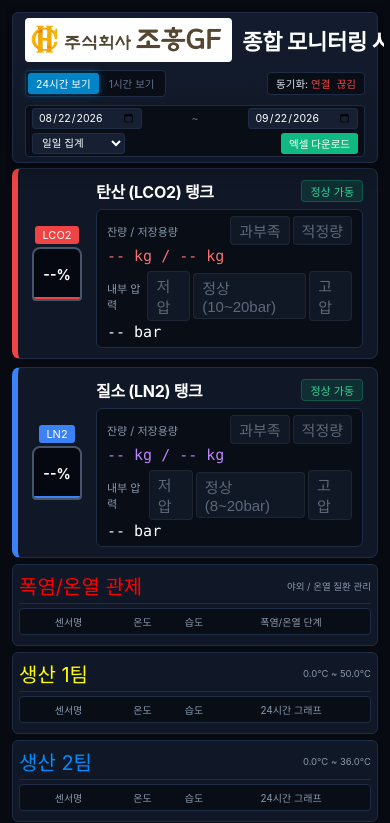
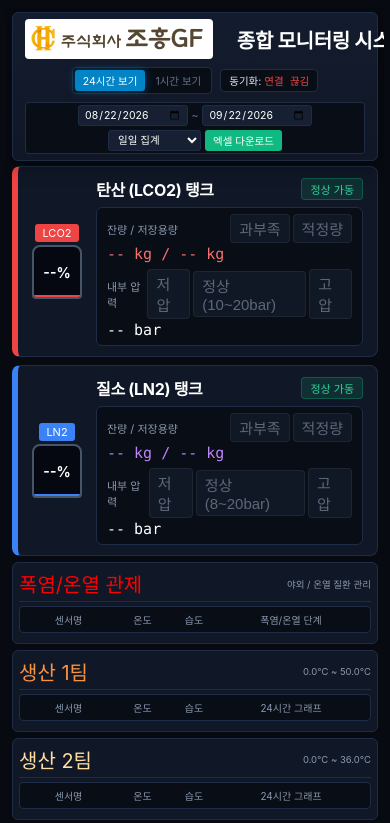
Before and after one commit to gamzatanghulu/temperature-monitoring, a website: page index.html in a window 390 px wide. Shown: the top 823 px of the page. Drawn offline with nearby package versions, Linux system fonts and the light colour scheme; no server answers.

Commit message:
fix: 수정내용 적기

```diff
--- a/css/style.css
+++ b/css/style.css
@@ -24,7 +24,7 @@
   --status-warn: #ef4444;
 }
 
-/* 기본 여백 초기화 및 폰트 지정 */
+/* 여백 초기화 및 폰트 설정 */
 * {
   margin: 0;
   padding: 0;
@@ -42,7 +42,7 @@ html, body {
   overflow: hidden;
 }
 
-/* 대시보드 전체 컨테이너 */
+/* 대시보드 메인 레이아웃 */
 .dashboard {
   width: 100%;
   height: 100%;
@@ -51,15 +51,17 @@ html, body {
   gap: 5px;
 }
 
-/* 상단 메인 헤더 */
+/* 상단 헤더 컨테이너 (겹침 방지 flex-wrap 추가) */
 .header {
-  position: relative; /* 가운데 정렬 위치 기준선 */
+  position: relative;
   background: linear-gradient(180deg, #131c2e 0%, var(--bg-card) 100%);
-  padding: 5px 12px;
+  padding: 6px 12px;
   border-radius: 6px;
   display: flex;
   justify-content: space-between;
   align-items: center;
+  flex-wrap: wrap;
+  gap: 10px;
   border: 1px solid var(--border);
   box-shadow: 0 4px 20px rgba(0, 0, 0, 0.4);
   flex-shrink: 0;
@@ -70,7 +72,7 @@ html, body {
   display: flex;
   align-items: center;
   gap: 10px;
-  z-index: 2; /* 타이틀 뒤로 깔림 방지 */
+  flex-shrink: 0;
 }
 
 /* 로고 프레임 */
@@ -82,35 +84,35 @@ html, body {
   align-items: center;
 }
 
-/* 이미지 로고 및 텍스트 대체 */
-.company-logo { height: 40px; object-fit: contain; }
+/* 로고 이미지 및 대체 텍스트 */
+.company-logo { height: 36px; object-fit: contain; }
 .logo-fallback { background: #1d4ed8; color: #fff; font-size: 10.5px; padding: 2px 5px; border-radius: 3px; }
 
-/* 시스템 타이틀 박스 및 텍스트 (정중앙 중앙 정렬) */
+/* 중앙 시스템 타이틀 박스 (absolute 제거로 겹침 현상 해결) */
 .header-title-box {
-  position: absolute;
-  left: 50%;
-  transform: translateX(-50%);
-  z-index: 1;
-  pointer-events: none; /* 클릭 이벤트 방해 방지 */
+  flex: 1;
+  text-align: center;
+  min-width: 200px;
 }
 
+/* 메인 타이틀 텍스트 */
 .header-title-box h1 {
-  font-size: 30px;
+  font-size: 24px;
   color: #ffffff;
   letter-spacing: -0.3px;
   white-space: nowrap;
 }
 
-/* 우측 상태 설정 패널 */
+/* 우측 컨트롤 및 상태 패널 */
 .status-panel {
   display: flex;
   align-items: center;
   gap: 8px;
-  z-index: 2; /* 타이틀 뒤로 깔림 방지 */
+  flex-wrap: wrap;
+  flex-shrink: 0;
 }
 
-/* 조회 범위 토글 버튼 그룹 */
+/* 조회 범위 버튼 그룹 */
 .range-toggle-group {
   display: flex;
   background: #090d16;
@@ -131,14 +133,14 @@ html, body {
   cursor: pointer;
 }
 
-/* 범위 활성화 상태 버튼 */
+/* 범위 버튼 활성화 상태 */
 .btn-range.active {
   background: #0284c7;
   color: #ffffff;
   box-shadow: 0 0 8px rgba(2, 132, 199, 0.5);
 }
 
-/* 실시간 동기화 시간 뱃지 */
+/* 동기화 시간 뱃지 */
 .update-badge {
   font-size: 10.5px;
   background: #090d16;
@@ -146,6 +148,7 @@ html, body {
   padding: 3px 8px;
   border-radius: 4px;
   border: 1px solid var(--border);
+  white-space: nowrap;
 }
 .update-badge span { color: var(--color-ref); font-family: 'Consolas', monospace; }
 
@@ -160,7 +163,7 @@ html, body {
   border: 1px solid var(--border);
 }
 
-/* 엑셀 폼 선택 요소 */
+/* 엑셀 입력 요소 스타일 */
 .excel-control-box input, .excel-control-box select {
   padding: 2px 5px;
   font-size: 10.5px;
@@ -171,7 +174,7 @@ html, body {
   outline: none;
 }
 
-/* 날짜 구분 물결표시 */
+/* 날짜 구분 물결 기호 */
 .date-sep { color: #64748b; font-size: 10.5px; }
 
 /* 엑셀 생성 버튼 */
@@ -183,9 +186,10 @@ html, body {
   border-radius: 3px;
   cursor: pointer;
   font-size: 10.5px;
+  white-space: nowrap;
 }
 
-/* 경고음 해제 버튼 */
+/* 알람 해제 버튼 */
 .btn-stop-alarm {
   display: none;
   background: #dc2626;
@@ -198,13 +202,13 @@ html, body {
   animation: pulse-btn 0.8s infinite alternate;
 }
 
-/* 경고 버튼 펄스 효과 */
+/* 알람 버튼 애니메이션 */
 @keyframes pulse-btn {
   from { transform: scale(1); }
   to { transform: scale(1.04); }
 }
 
-/* 긴급 상단 팝업 띠 */
+/* 알림 배너 */
 .alert-banner {
   display: none;
   background: #7f1d1d;
@@ -220,7 +224,7 @@ html, body {
 .alert-banner.active { display: flex; }
 .btn-close-alert { background: none; border: none; color: inherit; cursor: pointer; font-size: 10.5px; }
 
-/* 3열 레이아웃 메인 그리드 */
+/* 메인 3열 그리드 레이아웃 */
 .main-grid {
   display: grid;
   grid-template-columns: repeat(3, 1fr);
@@ -229,7 +233,7 @@ html, body {
   min-height: 0;
 }
 
-/* 세로 정렬 컬럼 */
+/* 세로 그리드 컬럼 */
 .column {
   display: flex;
   flex-direction: column;
@@ -238,7 +242,7 @@ html, body {
   min-height: 0;
 }
 
-/* 고압 가스 전체 컨테이너 */
+/* 고압 가스 위젯 섹션 */
 .gas-section {
   display: flex;
   flex-direction: column;
@@ -246,7 +250,7 @@ html, body {
   flex-shrink: 0;
 }
 
-/* 고압 가스 위젯 카드 */
+/* 고압 가스 카드 */
 .gas-card-compact {
   background: var(--bg-card);
   border: 1px solid var(--border);
@@ -257,11 +261,11 @@ html, body {
   gap: 14px;
 }
 
-/* 탄산 및 질소 왼쪽 강조선 */
+/* 가스 종류별 포인트 테두리 */
 .gas-card-compact.lco2 { border-left: 6px solid #ef4444; }
 .gas-card-compact.ln2 { border-left: 6px solid #3b82f6; }
 
-/* 가스 탱크 수위 프레임 */
+/* 가스 탱크 수위 레이아웃 */
 .gas-tank-visual {
   display: flex;
   flex-direction: column;
@@ -280,7 +284,7 @@ html, body {
 }
 .tank-cap.ln2-cap { background: #3b82f6; }
 
-/* 탱크 그래픽 외곽 */
+/* 탱크 외곽 그래픽 */
 .tank-body {
   width: 50px;
   height: 54px;
@@ -294,24 +298,24 @@ html, body {
   justify-content: center;
 }
 
-/* 탱크 잔량 게이지 */
+/* 탱크 수위 내부 차오름 */
 .tank-fill { position: absolute; bottom: 0; left: 0; right: 0; }
 .lco2-fill { background: rgba(239, 68, 68, 0.4); border-top: 2px solid #ef4444; }
 .ln2-fill { background: rgba(59, 130, 246, 0.4); border-top: 2px solid #3b82f6; }
 
-/* 탱크 백분율 표기 */
+/* 탱크 잔량 퍼센트 텍스트 */
 .tank-percent { position: relative; z-index: 2; font-size: 14px; color: #ffffff; font-weight: bold; }
 
-/* 가스 상세 정보 데이터 라인 */
+/* 가스 상세 수치 영역 */
 .gas-details { display: flex; flex-direction: column; gap: 6px; flex: 1; }
 
-/* 가스 헤더 상단 라인 */
+/* 가스 카드 타이틀 라인 */
 .gas-title-line { display: flex; align-items: center; justify-content: space-between; }
 
-/* 가스명 폰트 */
+/* 가스 이름 */
 .gas-name { font-size: 16px; color: #ffffff; letter-spacing: -0.3px; font-weight: bold; }
 
-/* 정상 작동 상태 표시 */
+/* 가스 작동 상태 뱃지 */
 .gas-status-badge.ok {
   background: rgba(16, 185, 129, 0.15);
   color: #34d399;
@@ -329,7 +333,7 @@ html, body {
   border-radius: 4px;
 }
 
-/* 수치 수집 표 그리드 (가스 잔량 / 압력) */
+/* 가스 데이터 박스 Grid */
 .gas-data-grid {
   display: flex;
   flex-direction: column;
@@ -340,27 +344,27 @@ html, body {
   border: 1px solid var(--border);
 }
 
-/* 수치 데이터 항목 정의 */
+/* 가스 데이터 단일 항목 */
 .gas-data-item { display: flex; flex-direction: column; gap: 2px; }
 
-/* 수치 항목 헤더 Flex (라벨 + 상태 태그) */
+/* 가스 데이터 헤더 */
 .gas-data-header-flex {
   display: flex;
   align-items: center;
   justify-content: space-between;
 }
 
-/* 수치 라벨 */
+/* 가스 수치 라벨 */
 .gas-data-label { font-size: 11px; color: var(--text-secondary); }
 
-/* 동적 태그 그룹 컨테이너 */
+/* 가스 상태 태그 그룹 */
 .gas-tag-group {
   display: flex;
   align-items: center;
   gap: 3px;
 }
 
-/* 가스 상태 개별 태그 디자인 */
+/* 개별 가스 상태 태그 */
 .gas-tag {
   font-size: 15px;
   padding: 3px 8px;
@@ -369,7 +373,7 @@ html, body {
   transition: all 0.2s ease;
 }
 
-/* 태그 꺼짐 (비활성화 상태) */
+/* 태그 비활성화 상태 */
 .gas-tag.off {
   background: #162032;
   color: #94a3b8;
@@ -377,7 +381,7 @@ html, body {
   opacity: 0.6;
 }
 
-/* 태그 활성화: 정상 / 적정량 (초록) */
+/* 태그 정상 활성화 */
 .gas-tag.active-ok {
   background: rgba(16, 185, 129, 0.2);
   color: #34d399;
@@ -385,7 +389,7 @@ html, body {
   box-shadow: 0 0 6px rgba(16, 185, 129, 0.3);
 }
 
-/* 태그 활성화: 주의 / 과부족 / 저압 (주황/파랑) */
+/* 태그 주의 활성화 */
 .gas-tag.active-warn {
   background: rgba(245, 158, 11, 0.2);
   color: #fbbf24;
@@ -393,7 +397,7 @@ html, body {
   box-shadow: 0 0 6px rgba(245, 158, 11, 0.3);
 }
 
-/* 태그 활성화: 고압 / 위험 (빨강) */
+/* 태그 위험 활성화 */
 .gas-tag.active-danger {
   background: rgba(239, 68, 68, 0.25);
   color: #f87171;
@@ -401,7 +405,7 @@ html, body {
   box-shadow: 0 0 6px rgba(239, 68, 68, 0.4);
 }
 
-/* 숫자로 표기되는 값 */
+/* 가스 수치 표시 텍스트 */
 .gas-data-value {
   font-size: 15px;
   font-family: 'Consolas', monospace;
@@ -410,13 +414,11 @@ html, body {
   gap: 6px;
 }
 
-/* 하이라이트 텍스트 컬러 */
+/* 중요 수치 강조 컬러 */
 .highlight-red { color: #f87171; }
 .highlight-purple { color: #c084fc; }
 
-/* ========================================================= */
-/* 폭염 5단계 레벨 바 전용 CSS (그래프 대체 영역)             */
-/* ========================================================= */
+/* 폭염 레벨바 컨테이너 */
 .heat-tile-level-bar {
   display: grid;
   grid-template-columns: repeat(5, 1fr);
@@ -426,6 +428,7 @@ html, body {
   align-items: center;
 }
 
+/* 폭염 단계별 타일 */
 .tile-step {
   display: flex;
   flex-direction: column;
@@ -436,26 +439,28 @@ html, body {
   font-size: 8.5px;
   line-height: 1.1;
   text-align: center;
-  border: 1px solid rgba(255, 255, 255, 0.1); /* 테두리도 조금 더 선명하게 조정 */
+  border: 1px solid rgba(255, 255, 255, 0.1);
   background: #090e17;
-  color: #94a3b8; /* 글자색도 약간 밝은 톤으로 변경 (#475569 -> #94a3b8) */
-  opacity: 0.6; /* 비활성화 상태 밝기 올림 */
-  filter: grayscale(40%); /* 회색조를 줄여 은은하게 형태가 보이도록 설정 */
+  color: #94a3b8;
+  opacity: 0.6;
+  filter: grayscale(40%);
   transition: all 0.3s ease;
 }
 
+/* 레벨 수치 범위 */
 .tile-step .step-range {
   font-size: 10px;
   font-weight: bold;
   font-family: 'Consolas', monospace;
 }
 
+/* 레벨 라벨 */
 .tile-step .step-label {
   font-size: 10.5px;
   margin-top: 1px;
 }
 
-/* [활성화(active) 조건에 맞는 단계를 불 들어오게 설정] */
+/* 레벨 타일 활성화 */
 .tile-step.active {
   opacity: 1 !important;
   filter: grayscale(0%) !important;
@@ -463,14 +468,14 @@ html, body {
   box-shadow: 0 0 8px rgba(0, 0, 0, 0.5);
 }
 
-/* 각 단계별 커스텀 활성화 컬러 지정 */
+/* 폭염 단계별 컬러 지정 */
 .tile-step.step-normal.active { background: rgba(16, 185, 129, 0.25); color: #34d399; border-color: #10b981; box-shadow: 0 0 8px rgba(16, 185, 129, 0.4); }
 .tile-step.step-interest.active { background: rgba(59, 130, 246, 0.25); color: #60a5fa; border-color: #3b82f6; box-shadow: 0 0 8px rgba(59, 130, 246, 0.4); }
 .tile-step.step-caution.active { background: rgba(245, 158, 11, 0.25); color: #fbbf24; border-color: #f59e0b; box-shadow: 0 0 8px rgba(245, 158, 11, 0.4); }
 .tile-step.step-warn.active { background: rgba(249, 115, 22, 0.25); color: #fb923c; border-color: #f97316; box-shadow: 0 0 8px rgba(249, 115, 22, 0.4); }
 .tile-step.step-danger.active { background: rgba(239, 68, 68, 0.3); color: #f87171; border-color: #ef4444; box-shadow: 0 0 8px rgba(239, 68, 68, 0.5); }
 
-/* 공통 관제 패널 박스 */
+/* 일반 관제 패널 박스 */
 .category-panel {
   background: var(--bg-card);
   border: 1px solid var(--border);
@@ -483,7 +488,7 @@ html, body {
   min-height: 0;
 }
 
-/* 카테고리 패널 헤더 */
+/* 패널 상단 헤더 */
 .panel-header {
   display: flex;
   justify-content: space-between;
@@ -493,10 +498,10 @@ html, body {
   flex-shrink: 0;
 }
 
-/* 패널 제목 스타일 */
+/* 패널 제목 */
 .panel-title { font-size: 20px; display: flex; align-items: center; gap: 4px; color: #ffffff; }
 
-/* 권장범위 우측 텍스트 */
+/* 권장 범위 정보 텍스트 */
 .range-header-text { font-size: 9.5px; color: var(--text-secondary); }
 
 /* 표 컬럼 서식 헤더 */
@@ -525,7 +530,7 @@ html, body {
   overflow-y: auto;
 }
 
-/* 실시간 센서 타일 단일 박스 */
+/* 센서 개별 타일 박스 */
 .sensor-tile {
   display: grid;
   grid-template-columns: 100px 70px 50px 1fr;
@@ -541,16 +546,16 @@ html, body {
   transition: background 0.2s;
 }
 
-/* 타일 마우스 호버 배경 */
+/* 센서 타일 마우스 호버 */
 .sensor-tile:hover { background: var(--bg-card-hover); }
 
-/* 센서 상태 경고 타일 배경 */
+/* 경고 상태 센서 타일 배경 */
 .sensor-tile.status-warn {
   border-left-color: var(--status-warn);
   background-color: #240a0c;
 }
 
-/* 센서 세부 정보 컨테이너 */
+/* 센서 세부정보 래퍼 */
 .tile-info {
   display: flex;
   flex-direction: column;
@@ -558,7 +563,7 @@ html, body {
   gap: 1px;
 }
 
-/* 센서 설치 구역명 */
+/* 센서 위치 구역명 */
 .tile-zone {
   font-size: 10px;
   color: var(--text-secondary);
@@ -567,7 +572,7 @@ html, body {
   text-overflow: ellipsis;
 }
 
-/* 센서 표시 이름 */
+/* 센서 명칭 */
 .tile-name {
   font-size: 18px;
   color: #ffffff;
@@ -577,7 +582,7 @@ html, body {
   letter-spacing: -0.3px;
 }
 
-/* 온도 수치 래퍼 */
+/* 온도 수치 표시 그룹 */
 .tile-temp-group {
   display: flex;
   flex-direction: column;
@@ -604,7 +609,7 @@ html, body {
   color: #94a3b8;
 }
 
-/* 체감 온도 서식 */
+/* 체감 온도 표시 */
 .tile-feels {
   font-size: 9.5px;
   color: #f87171;
@@ -619,7 +624,7 @@ html, body {
   text-align: center;
 }
 
-/* 미니 그래프 프레임 */
+/* 미니 차트 컨테이너 */
 .minichart-wrapper {
   width: 100%;
   height: 100%;
@@ -634,12 +639,13 @@ html, body {
   align-items: center;
 }
 
+/* 미니 차트 Canvas */
 .minichart-wrapper canvas { width: 100% !important; height: 100% !important; }
 
-/* 엑셀 확인 모달 오버레이 */
+/* 모달 백드롭 오버레이 */
 .modal-backdrop { display: none; position: fixed; inset: 0; background: rgba(0, 0, 0, 0.8); z-index: 9999; align-items: center; justify-content: center; }
 
-/* 엑셀 모달 팝업 본체 */
+/* 모달 팝업 본체 */
 .modal-box { background: #101726; width: 90%; max-width: 340px; border-radius: 6px; padding: 14px; border: 1px solid var(--border); box-shadow: 0 10px 25px rgba(0, 0, 0, 0.8); }
 .modal-box h3 { margin-bottom: 4px; font-size: 14px; color: #ffffff; }
 .modal-desc { margin-bottom: 10px; font-size: 10.5px; color: var(--text-secondary); }
@@ -647,13 +653,13 @@ html, body {
 .modal-row { display: flex; justify-content: space-between; }
 .modal-confirm-text { margin-bottom: 10px; font-size: 11px; color: #cbd5e1; text-align: center; }
 
-/* 모달 하단 버튼 액션 그룹 */
+/* 모달 하단 버튼 영역 */
 .modal-btn-group { display: flex; gap: 5px; }
 .btn-modal-confirm { flex: 1; padding: 7px 0; border-radius: 4px; border: none; background: #10b981; color: #fff; font-size: 11px; cursor: pointer; }
 .btn-modal-cancel { flex: 1; padding: 7px 0; border-radius: 4px; border: 1px solid #334155; background: #1e293b; color: #94a3b8; font-size: 11px; cursor: pointer; }
 
-/* 모바일 반응형 스타일 */
-@media screen and (max-width: 1024px) {
+/* 반응형 모바일 및 태블릿 대응 (1200px 이하 해상도 대응) */
+@media screen and (max-width: 1200px) {
   html, body {
     height: auto !important;
     overflow-y: auto !important;
@@ -664,34 +670,40 @@ html, body {
     height: auto !important;
   }
 
+  /* 헤더 모바일 정렬 */
   .header {
     flex-direction: column;
+    align-items: stretch;
     gap: 8px;
-    align-items: stretch;
   }
 
-  /* 모바일 헤더 타이틀 찌그러짐 방지 및 배치 해제 */
+  .header-left {
+    justify-content: center;
+  }
+
   .header-title-box {
-    position: static;
-    transform: none;
-    text-align: center;
+    width: 100%;
+    margin: 4px 0;
   }
 
   .header-title-box h1 {
-    font-size: 22px; /* 모바일에서 깨지지 않도록 적정 크기 조정 */
+    font-size: 20px;
+    white-space: normal;
+    word-break: keep-all;
   }
 
   .status-panel {
-    flex-wrap: wrap;
-    justify-content: space-between;
+    width: 100%;
+    justify-content: center;
   }
 
   .excel-control-box {
     width: 100%;
-    justify-content: space-between;
+    justify-content: center;
     flex-wrap: wrap;
   }
 
+  /* 3열 레이아웃 1열 변환 */
   .main-grid {
     grid-template-columns: 1fr !important;
     height: auto !important;
@@ -717,7 +729,7 @@ html, body {
   }
 
   .tile-name {
-    font-size: 12.5px;
+    font-size: 13px;
   }
 
   .tile-temp {
--- a/index.html
+++ b/index.html
@@ -168,7 +168,7 @@
         <!-- 상단: 생산 1팀 -->
         <section class="category-panel">
           <div class="panel-header">
-            <span class="panel-title" style="color: yellow;">생산 1팀</span>
+            <span class="panel-title" style="color: #fb923c;">생산 1팀</span>
             <span class="range-header-text" id="header-range-PROD1">0.0℃ ~ 50.0℃</span>
           </div>
           <div class="table-headers">
@@ -183,7 +183,7 @@
         <!-- 하단: 생산 2팀 -->
         <section class="category-panel">
           <div class="panel-header">
-            <span class="panel-title" style="color: rgb(0, 140, 255);">생산 2팀</span>
+            <span class="panel-title" style="color: #ffdda1;">생산 2팀</span>
             <span class="range-header-text" id="header-range-PROD2">0.0℃ ~ 36.0℃</span>
           </div>
           <div class="table-headers">
@@ -201,7 +201,7 @@
         <!-- 상단: 냉장 창고 -->
         <section class="category-panel">
           <div class="panel-header">
-            <span class="panel-title" style="color: rgb(0, 255, 13);">냉장 창고</span>
+            <span class="panel-title" style="color: #38bdf8;">냉장 창고</span>
             <span class="range-header-text" id="header-range-COOLING">0.0℃ ~ 5.0℃</span>
           </div>
           <div class="table-headers">
@@ -212,11 +212,11 @@
           </div>
           <div class="sensor-tile-container" id="container-COOLING"></div>
         </section>
-
+=
         <!-- 하단: 냉동 창고 -->
         <section class="category-panel">
           <div class="panel-header">
-            <span class="panel-title" style="color: rgb(255, 0, 242);">냉동 창고</span>
+            <span class="panel-title" style="color: #c084fc;">냉동 창고</span>
             <span class="range-header-text" id="header-range-FREEZING">-25.0℃ ~ -12.0℃</span>
           </div>
           <div class="table-headers">
```
